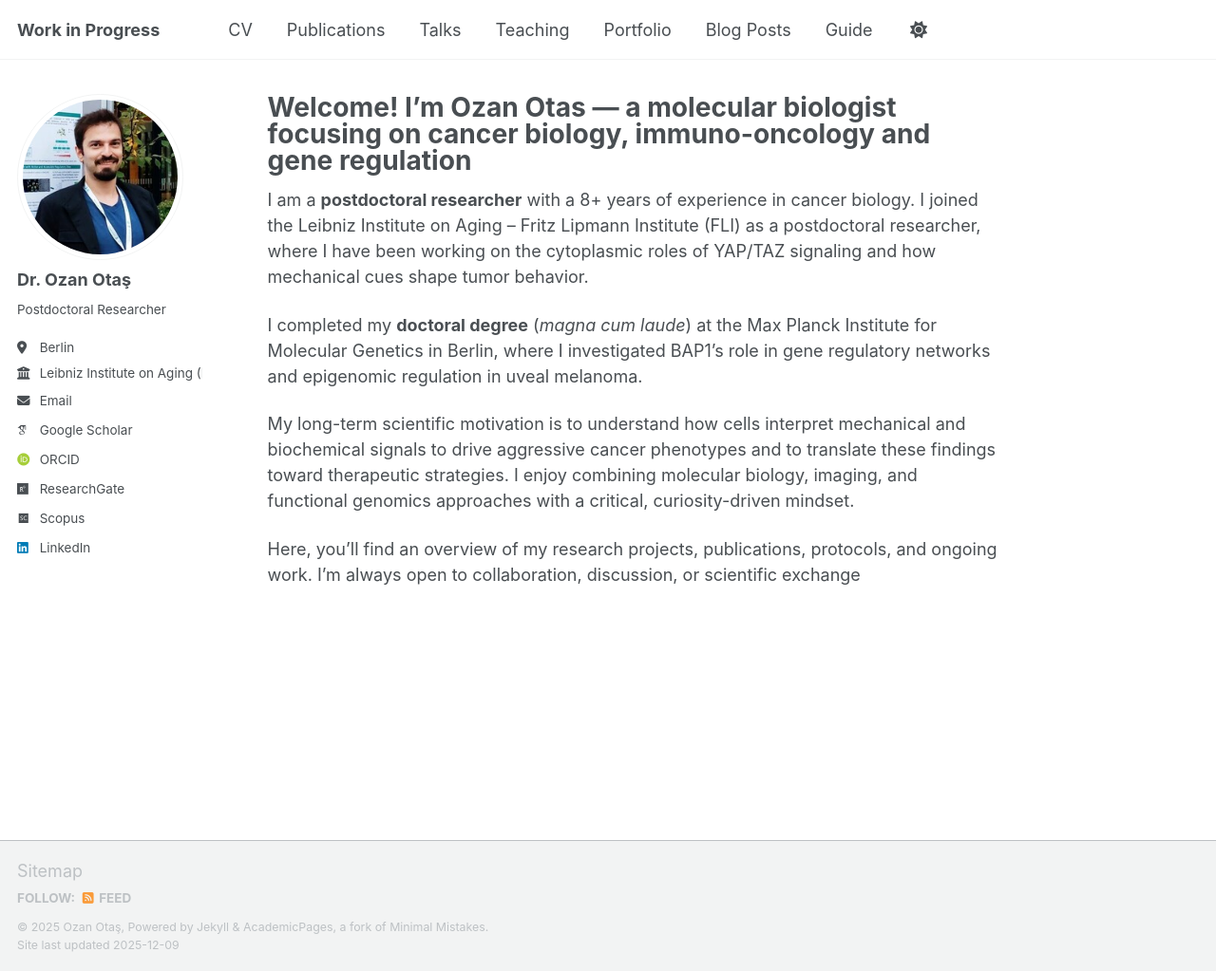
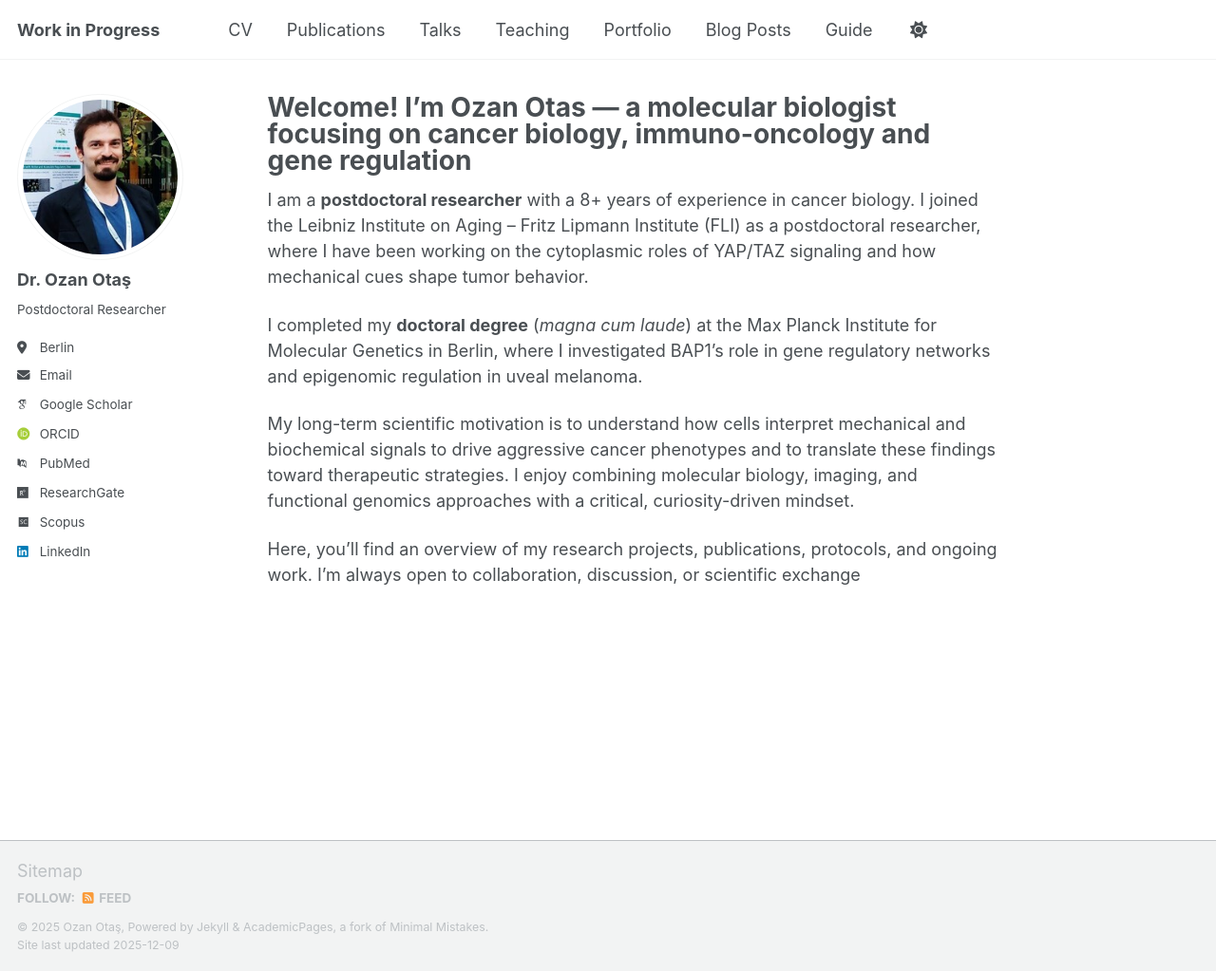
Before and after one commit to OzanOtas/ozanotas.github.io, a Jekyll site: the page built from _pages/about.md, in a window 1280 px wide and 1023 px high. Shown: the whole window at 95% size. Built offline with Jekyll 4.4.1, drawn with Linux system fonts in a browser that asks for light colours; some web fonts are replaced; a script that is not in the unit is left out; part of the change alters nothing that is shown.

Commit message:
Update personal information and social media links
Removed employer and several social media fields while adding LinkedIn, ORCID, Google Scholar, and PubMed links.

```diff
--- a/_config.yml
+++ b/_config.yml
@@ -27,56 +27,17 @@ author:
   name             : "Dr. Ozan Otaş"
   bio              : "Postdoctoral Researcher"
   location         : "Berlin"
-  employer         : "Leibniz Institute on Aging (FLI)"
+  employer         : #
   uri              : # URL
   email            : "ozanotas@gmail.com"
 
   # Academic websites
-  academia         : # URL
-  arxiv            : # URL - Update with the correct link to your profile
+  linkedin         : "ozan-otas"
+  researchgate     : "https://www.researchgate.net/profile/H-Ozan-Otas"
+  orcid            : "https://orcid.org/0000-0002-8086-8728"
   googlescholar    : "https://scholar.google.com/citations?user=uFIfDUIAAAAJ&hl"
-  inspire-hep      : # URL
-  impactstory      : # URL
-  orcid            : "https://orcid.org/0000-0002-8086-8728"
-  semantic         : # URL
-  pubmed           :
-  researchgate     : "https://www.researchgate.net/profile/H-Ozan-Otas"
   scopus           : "https://www.scopus.com/authid/detail.uri?authorId=57194720651"
-
-  # Repositories and software development
-  bitbucket        : # Username - Update with your username on the site
-  codepen          : # Username
-  dribbble         : # Username
-  github           : #
-  kaggle           : # Username
-  stackoverflow    : # User number or user number and name (i.e., use "1" or "1/jeff-atwood")
-
-  # Social media
-  artstation       : # Username
-  bluesky          : # Replace this with you Bluesky username
-  facebook         : # Username
-  flickr           : # Username
-  foursquare       : # Username
-  goodreads        : # Username
-  google_plus      : # Username
-  keybase          : # Username
-  instagram        : # Username
-  lastfm           : # Username
-  linkedin         : "ozan-otas"
-  mastodon         : # URL
-  medium           : # URL
-  pinterest        : # Username
-  soundcloud       : # Username
-  steam            : # Username
-  telegram         : # URL
-  tumblr           : # Username
-  twitter          : # Username for X / Twitter
-  vine             : # Username
-  weibo            : # Username
-  wikipedia        : # Username
-  xing             : # Username
-  youtube          : # Username
-  zhihu            : # Username
+  pubmed           : "https://pubmed.ncbi.nlm.nih.gov/?term=hasan+ozan+ota%C5%9F&sort=date"
 
 # Publication Category - The following the list of publication categories and their headings
 publication_category:
```
